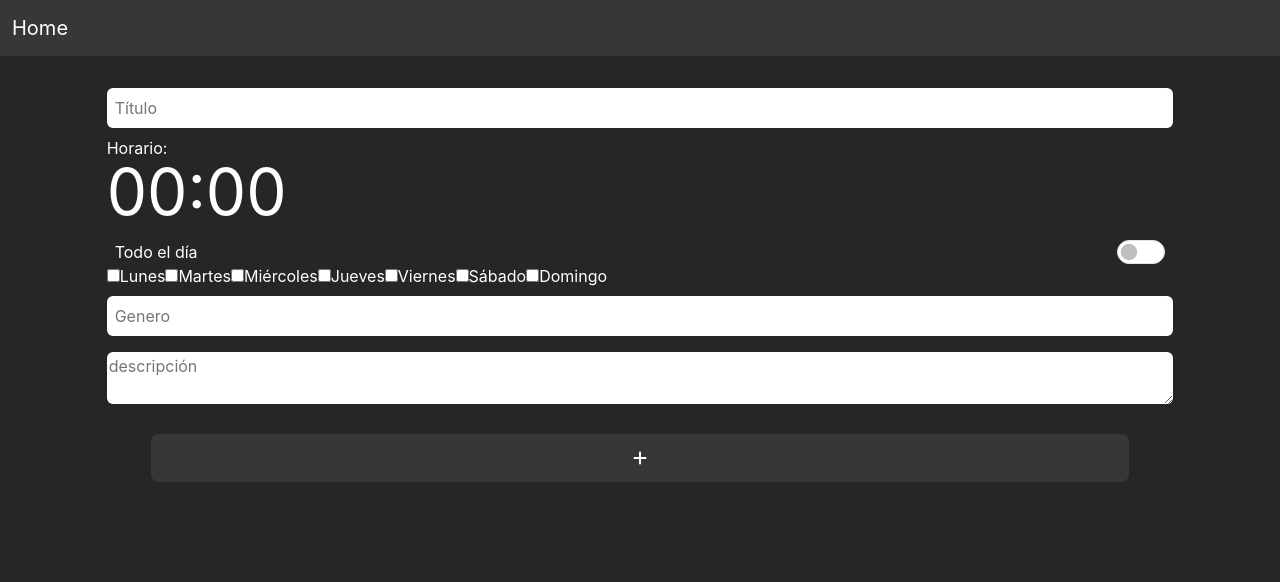
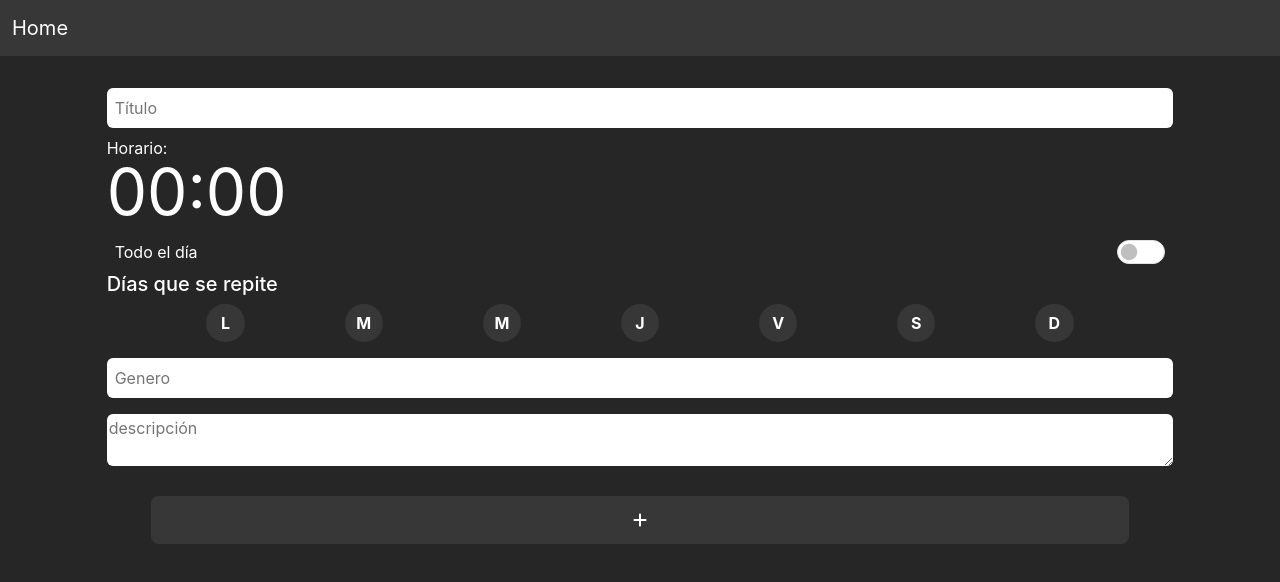
Before and after one commit to fede-vazquez/tasklist_react, a React (Create React App) app: page /taskList/form in a window 1280 px wide. Shown: the top 582 px of the page. Built offline with nearby package versions, Linux system fonts and the light colour scheme.

Commit message:
Agrega estílo a los checkbox de seleccion de día en el formulario de creación de tareas. Con la funcionalidad de cambiar su color cuando esta seleccionado o no.

```diff
--- a/src/App.css
+++ b/src/App.css
@@ -73,6 +73,18 @@ p {
   }
 }
 
+.circle-checkbox {
+  padding: 1.2rem;
+  width: 2rem !important;
+  height: 2rem !important;
+  background-color: #373737;
+  transition: 150ms;
+}
+
+.circle-checkbox-active {
+  background-color: #545454;
+}
+
 /* Form config */
 
 .task_hour_contain_input:focus-within .task_hour_text {
--- a/src/components/task_list/task-form/DaysSelector.jsx
+++ b/src/components/task_list/task-form/DaysSelector.jsx
@@ -10,21 +10,41 @@ const daysInWeek = [
   { dayId: 7, name: "Domingo" },
 ];
 
+function handleChecked(e) {
+  const { checked } = e.target;
+  const containerInput = e.target.parentNode;
+  if (checked) {
+    containerInput.classList.add("circle-checkbox-active");
+  } else {
+    containerInput.classList.remove("circle-checkbox-active");
+  }
+}
+
 function DaysSelector({ handleMultipleCheckbox }) {
   return (
-    <div>
+    <div className="my-2">
+      <h2 className="fs-5">Días que se repite</h2>
+      <ul className="d-flex justify-content-evenly">
         {daysInWeek.map((day) => (
-        <label key={day.dayId}>
+          <li
+            key={day.dayId}
+            className="rounded-5 circle-checkbox d-flex justify-content-center align-items-center fw-bold"
+          >
+            <label htmlFor={`circle_checkbox_${day.name}`}>{day.name[0]}</label>
+
             <input
+              id={`circle_checkbox_${day.name}`}
+              className="btn-check"
               customattribute={day.name}
               type="checkbox"
-            onChange={(e) =>
-              handleMultipleCheckbox(e, "weekDaySelected", day.dayId)
-            }
+              onChange={(e) => {
+                handleMultipleCheckbox(e, "weekDaySelected", day.dayId);
+                handleChecked(e);
+              }}
             />
-          {day.name}
-        </label>
+          </li>
         ))}
+      </ul>
     </div>
   );
 }
--- a/src/hooks/useForm.js
+++ b/src/hooks/useForm.js
@@ -66,7 +66,6 @@ export const useForm = (initialForm, validations) => {
       ...form,
       [formInputName]: selectedChecked,
     });
-    console.log(selectedChecked);
   }
 
   function onSubmit() {
@@ -80,7 +79,6 @@ export const useForm = (initialForm, validations) => {
         },
       };
       setErrors(validationsFormInputs(fakeEvent, validations, errors));
-      console.log(form);
     });
   }
 
```
Lines whose indentation alone changed are shown as unchanged.
